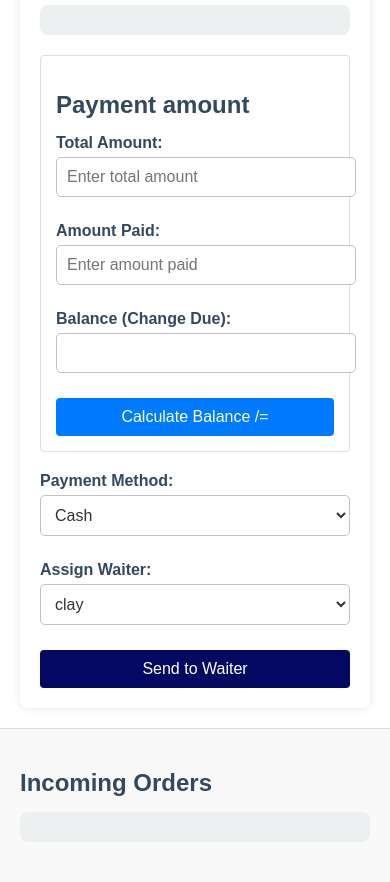
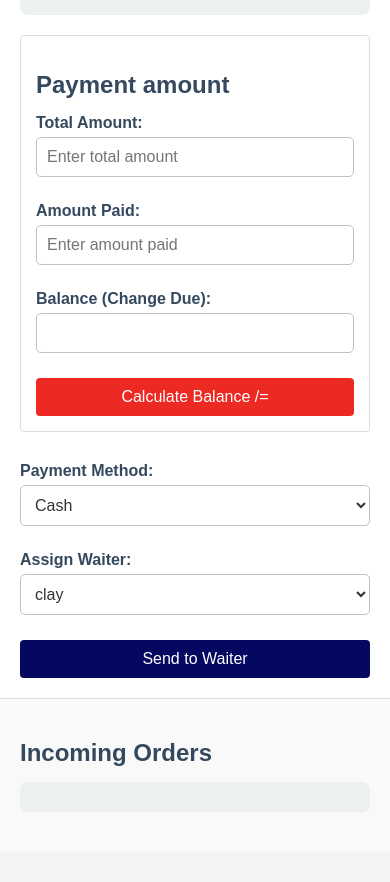
Before and after one commit to Jim-03/restaurant, a website: page templates/cashierui.html in a window 390 px wide. Shown: the part 113-995 px from the top of the page. After the commit the page ends 965 px from the top, so only its background shows below. Drawn offline with Linux system fonts and the light colour scheme; files that its build step writes are made by us from their sources; no server answers; files whose address does not match are found by name.

Commit message:
made some updates on the cashierui.css

```diff
--- a/public/css/cashierui.css
+++ b/public/css/cashierui.css
@@ -1,73 +1,88 @@
 /* General Styles */
-/*i added some comments on new styles here.Then the colors are subject to change if any of you want to*/
+/* i added some comments on new styles here.Then the colors are subject to change if any of you want to */
 body {
     font-family: Arial, sans-serif;
     margin: 0;
     padding: 0;
     background-color: #f4f4f4;
     color: #333;
+    box-sizing: border-box; /* Ensures padding does not affect width */
 }
 
+/* Main layout container */
 .split-container {
     display: flex;
     height: 100vh;
+    width: 100%; /* Ensures it does not exceed the viewport width */
+    overflow: hidden; /* Prevents content from spilling outside */
 }
 
+/* Left and Right Side */
 .left-side, .right-side {
-    flex: 1; /*each side takes an equal amount off space*/
-    padding: 20px;
-    box-sizing: border-box; /* Ensures padding is included in the element's total width/height */
+    flex: 1; /* Makes both sides take equal space */
+    display: flex;
+    flex-direction: column;
+    justify-content: flex-start;
+    align-items: stretch;
+    overflow-y: auto; /* Allows scrolling if content overflows */
+    box-sizing: border-box; /* Prevents content from overflowing */
+    padding: 20px; /* Ensures spacing */
 }
 
+/* Left Side */
 .left-side {
     background-color: #fff;
     border-right: 1px solid #ddd;
+    max-width: 50%; /* Prevents it from taking too much space */
 }
 
+/* Right Side */
 .right-side {
     background-color: #f9f9f9;
+    max-width: 50%; /* Prevents overflow */
 }
 
+/* Container inside the left-side */
 .container {
-    max-width: 100%; /* Ensures the container doesn't exceed the width of its parent */
-    margin: 0; /* Removes default margin */
-    padding: 20px;
-    background-color: #fff;
-    border-radius: 8px; /* Rounds the corners of the container */
-    box-shadow: 0 0 10px rgba(0, 0, 0, 0.1); /* Adds a subtle shadow */
+    width: 100%;
+    flex-grow: 1; /* Makes it take available space */
+    display: flex;
+    flex-direction: column;
+    box-sizing: border-box;
 }
 
+/* Headings */
 h1 {
     text-align: center;
     color: #2c3e50;
-    margin-bottom: 20px; /* Adds space below the heading */
+    margin-bottom: 20px;
 }
 
 h2 {
     color: #34495e;
-    margin-bottom: 15px; /* Adds space below the subheading */
+    margin-bottom: 15px;
 }
 
 /* Order Details Section */
-#order-details, #chef-order-details, #incoming-orders {
+#order-details, #incoming-orders {
     background-color: #ecf0f1;
     padding: 15px;
-    border-radius: 8px; /* Rounds the corners of the order sections */
-    margin-bottom: 20px; /* Adds space below the order sections */
+    border-radius: 8px;
+    margin-bottom: 20px;
 }
 
-#order-details ul, #chef-order-details ul, #incoming-orders ul {
-    list-style: none; /* Removes bullet points from lists */
-    padding: 0; /* Removes default padding */
+#order-details ul,#incoming-orders ul {
+    list-style: none;
+    padding: 0;
 }
 
-#order-details li, #chef-order-details li, #incoming-orders li {
+#order-details li,#incoming-orders li {
     background-color: #fff;
     padding: 10px;
-    margin-bottom: 10px; /* Adds space between list items */
+    margin-bottom: 10px;
     border-radius: 5px;
     box-shadow: 0 2px 4px rgba(0, 0, 0, 0.1);
-    cursor: pointer; /* Changes the cursor to a pointer when moving  over list items in the containers, both left and right */
+    cursor: pointer;
 }
 
 #incoming-orders li:hover {
@@ -76,26 +91,27 @@ h2 {
 
 /* Form Elements */
 label {
-    display: block; /* Makes labels block-level elements */
-    margin-bottom: 5px; /* Adds space below labels */
-    font-weight: bold; /* Makes labels bold */
+    display: block;
+    margin-bottom: 5px;
+    font-weight: bold;
     color: #34495e;
 }
 
 select, input[type="number"] {
-    width: 100%; /* Makes form elements take up the full width of their container */
+    width: 100%;
     padding: 10px;
     margin-bottom: 15px;
-    border: 1px solid #bdc3c7; /* Adds a border to form elements */
+    border: 1px solid #bdc3c7;
     border-radius: 5px;
     font-size: 16px;
     background-color: #fff;
     color: #333;
+    box-sizing: border-box;
 }
 
 select:focus, input[type="number"]:focus {
-    border-color: #3498db; /* Changes the border color when form elements are focused */
-    outline: none; /* Removes the default outline */
+    border-color: #3498db;
+    outline: none;
 }
 
 /* Buttons */
@@ -103,7 +119,7 @@ button {
     display: block;
     width: 100%;
     padding: 10px;
-    background-color: #3498db;
+    background-color: #34a0bbec;
     color: #fff;
     border: none;
     border-radius: 5px;
@@ -111,6 +127,7 @@ button {
     cursor: pointer;
     transition: background-color 0.3s ease;
 }
+
 button:hover {
     background-color: #2980b9;
 }
@@ -123,23 +140,25 @@ button:hover {
     background-color: #1a1182;
 }
 
-/* this style gives the page a responsive design */
+/* Responsive Design for Smaller Screens */
 @media (max-width: 768px) {
     .split-container {
-        flex-direction: column; /* Stacks the left and right sides vertically on smaller screens */
+        flex-direction: column; /* Stacks left and right sides vertically */
+        height: auto;
     }
 
     .left-side, .right-side {
-        flex: none; /* Prevents the sides from flexing */
-        width: 100%; /* Makes each side take up the full width of the screen */
+        max-width: 100%; /* Makes each side take full width */
+        flex: none; /* Prevents flex behavior */
     }
 
     .left-side {
-        border-right: none; /* Removes the right border on smaller screens */
-        border-bottom: 1px solid #ddd; /* Adds a border to the bottom of the left side */
+        border-right: none;
+        border-bottom: 1px solid #ddd;
     }
 }
 
+/* Section Styling */
 section {
     padding: 15px;
     background-color: #fff;
@@ -161,13 +180,14 @@ input {
     border-radius: 4px;
     font-size: 16px;
 }
-/*this is the styles for the recently added calculate total and balance section*/
+
+/* Styles for the Calculate Total & Balance Section */
 button {
     margin-top: 10px;
     padding: 10px;
     width: 100%;
     font-size: 16px;
-    background-color: #007bff;
+    background-color: #ec2a23;
     color: white;
     border: none;
     border-radius: 4px;
```
